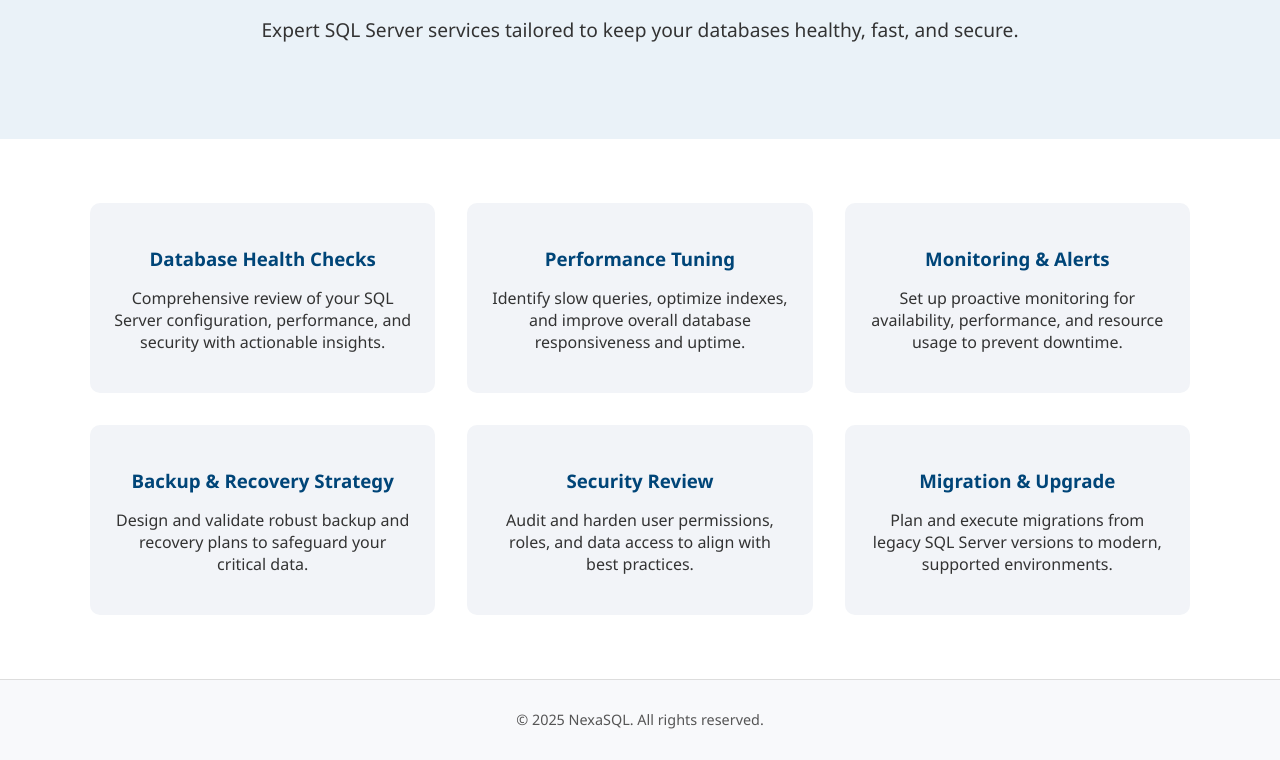
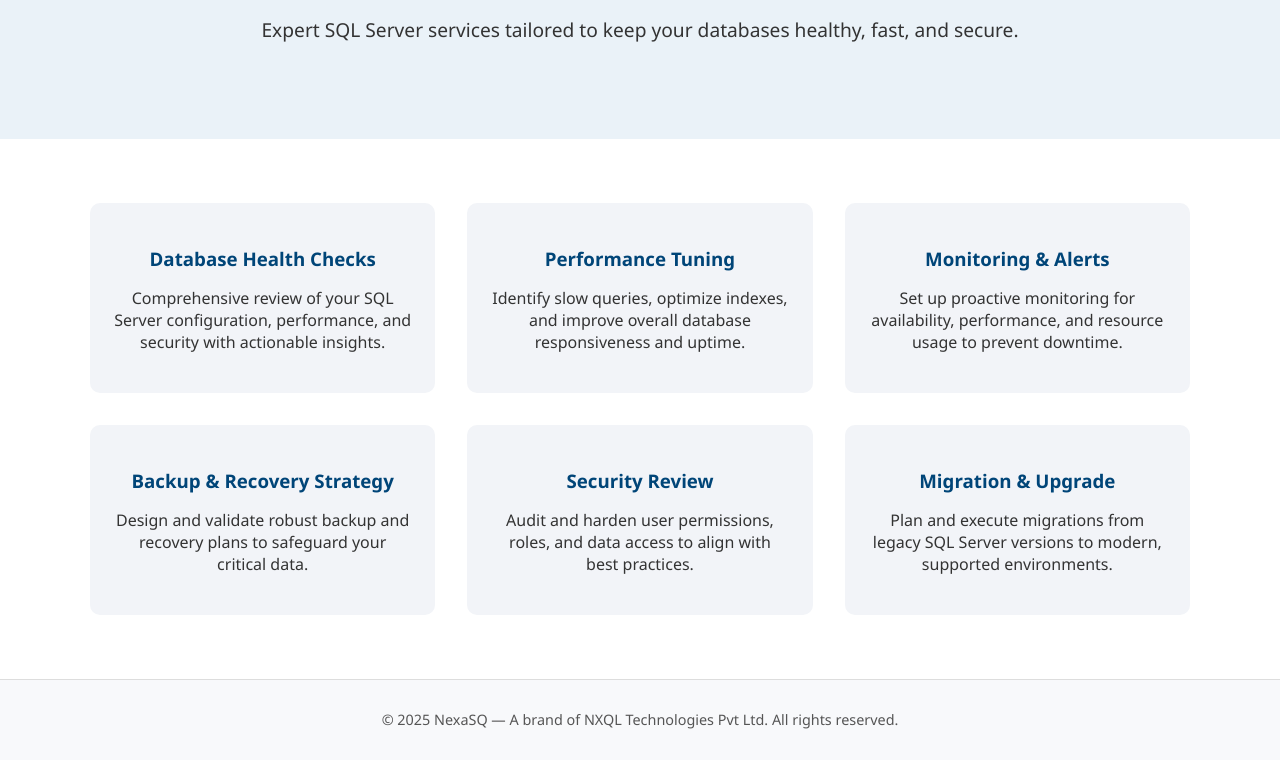
Before and after one commit to NexaSQL/Weblive.github.io, a plain HTML site: page services.html in a window 1280 px wide. Shown: the part 310-1070 px from the top of the page. Drawn offline with Linux system fonts and the light colour scheme.

Commit message:
Update services.html

```diff
--- a/services.html
+++ b/services.html
@@ -76,7 +76,7 @@
 
   <footer>
     <div class="container">
-      <p>&copy; 2025 NexaSQL. All rights reserved.</p>
+      <p>&copy; 2025 NexaSQ — A brand of NXQL Technologies Pvt Ltd. All rights reserved.</p>
     </div>
   </footer>
 </body>
```
